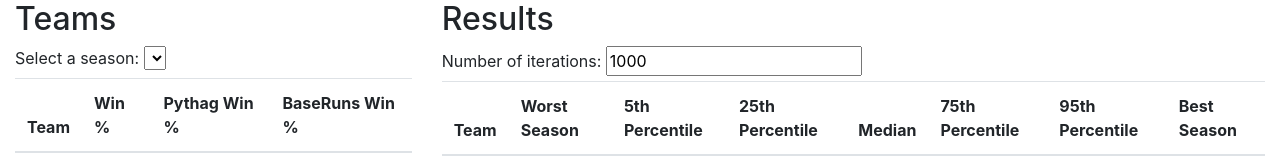
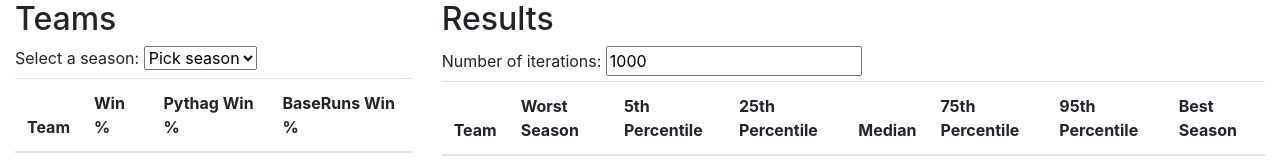
Before and after one commit to seankelly/winsim, a plain HTML site: page index.html in a window 1280 px wide. Shown: the top 160 px of the page. Drawn offline with nearby package versions, Linux system fonts and the light colour scheme; a script that the page names is missing.

Commit message:
Include select text to pick a season

```diff
--- a/index.html
+++ b/index.html
@@ -12,7 +12,9 @@
                 <div class="col col-lg-4">
                     <h2>Teams</h2>
                     <label for="season-select">Select a season:</label>
-                    <select id="season-select"></select>
+                    <select id="season-select">
+                        <option value="">Pick season</option>
+                    </select>
                     <table class="table table-striped">
                         <thead>
                             <tr>
```
